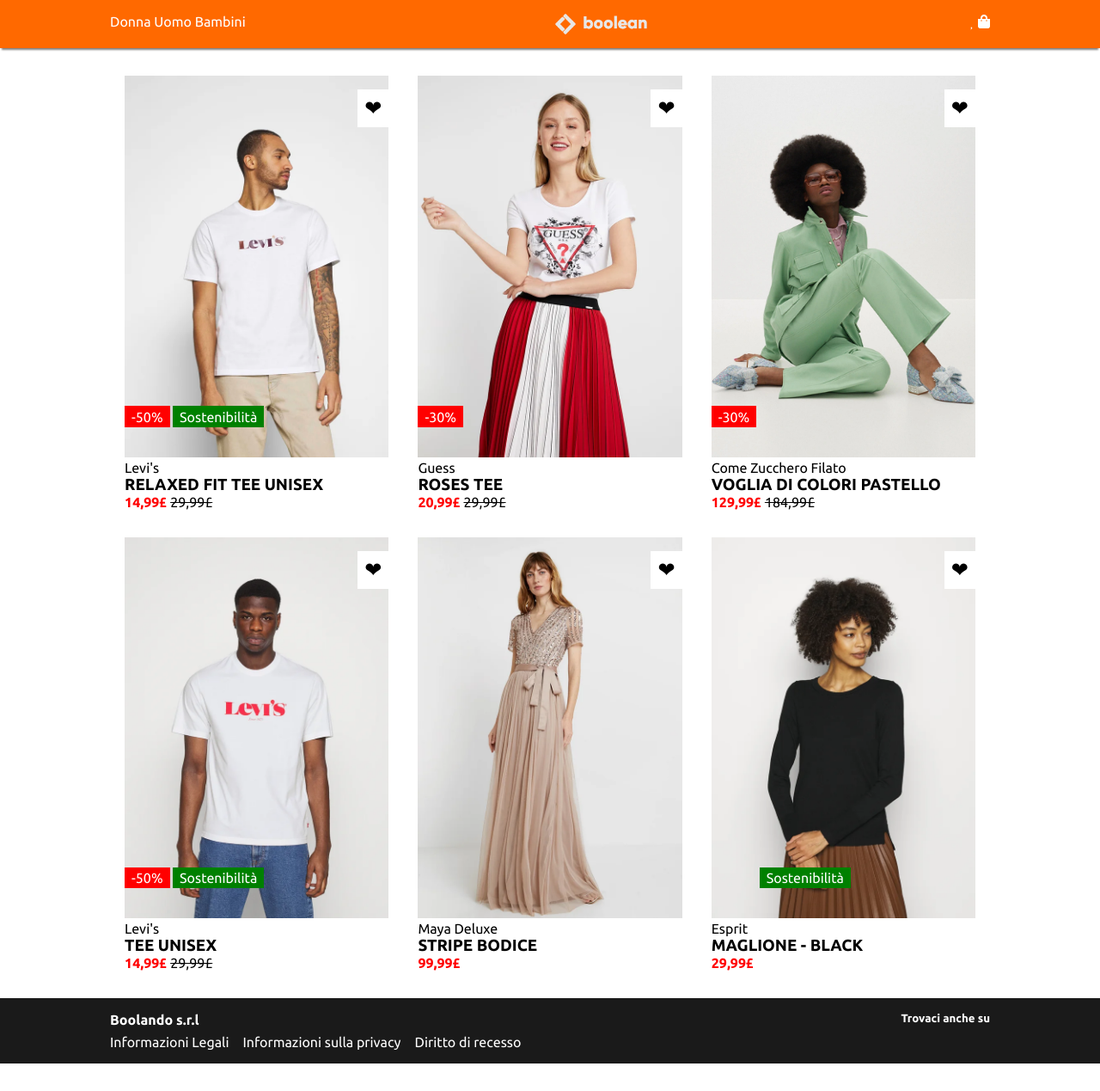
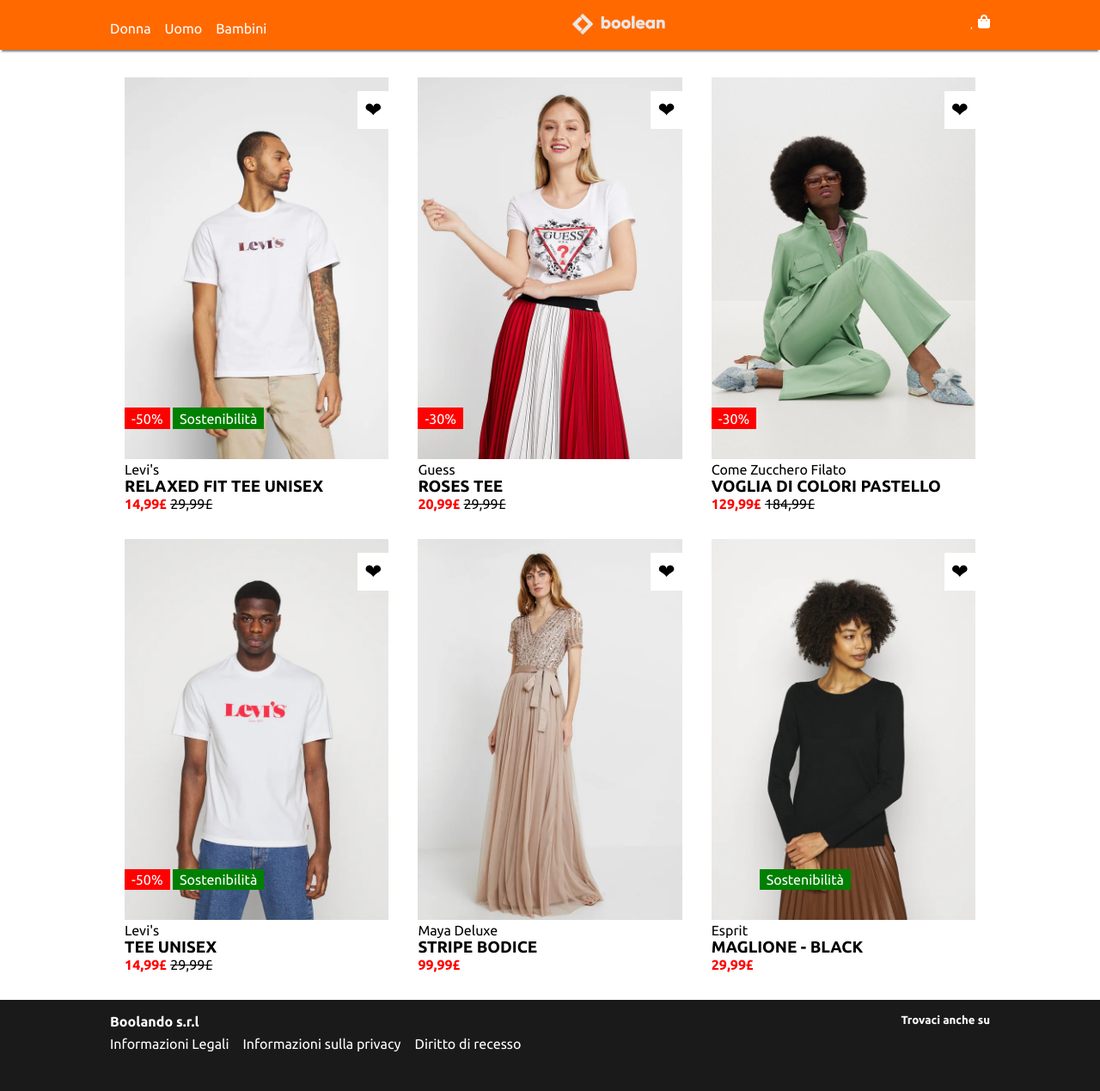
Before and after one commit to LucaRanieri96/html-css-boolando, a plain HTML site: page index.html in a window 1280 px wide. Shown: the whole page at 86% size. Before the commit the page ends 1237 px from the top, so only its background shows below. Drawn offline with Linux system fonts and the light colour scheme.

Commit message:
Fix links header

```diff
--- a/index.html
+++ b/index.html
@@ -19,9 +19,13 @@
         <header class="app-header">
             <div class="container d-flex just-c">
                 <div class="">
-                    <a href="#">Donna</a>
-                    <a href="#">Uomo</a>
-                    <a href="#">Bambini</a>
+                    <ul class="d-flex just-c">
+                        <li><a href="#">Donna</a></li>
+                        <li><a href="#">Uomo</a></li>
+                        <li><a href="#">Bambini</a></li>
+                    </ul>
+
+
                 </div>
 
                 <img class="logo" src="./assets/img/boolean-logo.png" alt="">
@@ -142,6 +146,13 @@
                 </div>
                 <div>
                     <h5>Trovaci anche su</h5>
+                    <ul>
+                        <li><i class="fa-brands fa-twitter"></i></li>
+                        <li></li>
+                        <li></li>
+                        <li></li>
+                        <li></li>
+                    </ul>
 
                 </div>
             </div>
```
